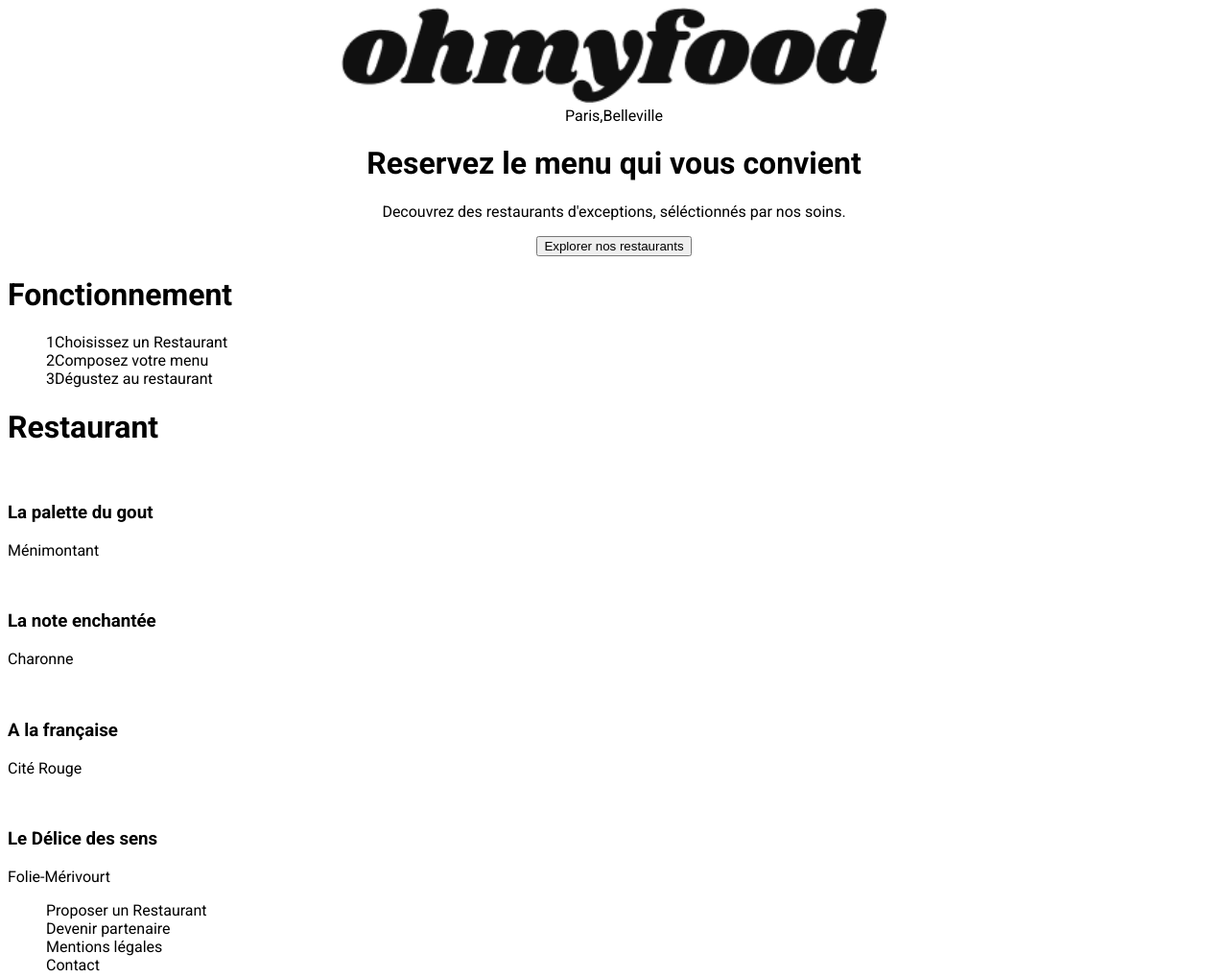
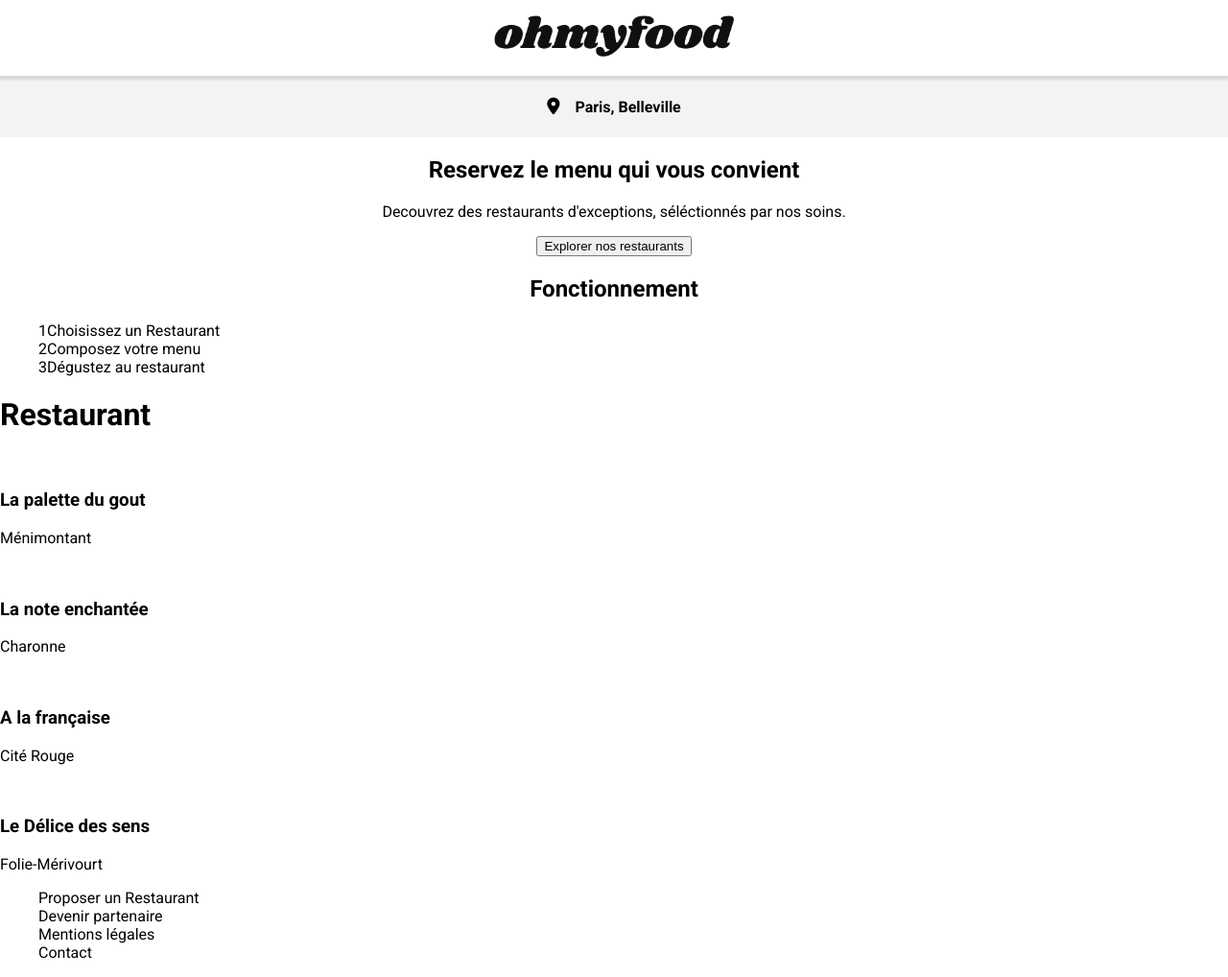
Before and after one commit to mohbens/MohamedBenselama_3_23022022, a plain HTML site: page index.html in a window 1280 px wide. Shown: the whole page at 96% size. Drawn offline with Linux system fonts and the light colour scheme.

Commit message:
plus de details en css

```diff
--- a/index.html
+++ b/index.html
@@ -4,11 +4,11 @@
     <link rel="preconnect" href="https://fonts.googleapis.com">
     <link rel="preconnect" href="https://fonts.gstatic.com" crossorigin>
     <link href="https://fonts.googleapis.com/css2?family=Raleway:wght@100;200;300;800&family=Roboto:wght@100;300;400;700&display=swap" rel="stylesheet">
-    <link rel="stylesheet" href="./publlic/style.css">
     <meta charset="UTF-8">
     <meta http-equiv="X-UA-Compatible" content="IE=edge">
     <meta name="viewport" content="width=device-width, initial-scale=1.0">
     <title>Document</title>
+    <script src="https://kit.fontawesome.com/3dcb519527.js" crossorigin="anonymous"></script>    <link rel="stylesheet" href="./publlic/style.css">
 </head>
 
 
@@ -17,14 +17,17 @@
 
     <header>
 
-        <div class="logo">
-            <img src="./src/images/logo/ohmyfood.png" alt="Logo ohmyfood">
+        <nav >
+            <img class="logo" src="./src/images/logo/ohmyfood.png" alt="Logo ohmyfood">
+        </nav>
 
-        </div>
+    </header>
 
+    <main>
+        <section class="firstSection">
             <div class="emplacement">
-            <div class="logo-map"></div>
-            <div class="ville">Paris,Belleville</div>
+                <i class="fas fa-map-marker-alt"></i>
+                <h4 class="ville">Paris, Belleville</h4>
             </div>
 
             <div class="description">
@@ -33,9 +36,7 @@
                 <button>Explorer nos restaurants</button>
             </div>
 
-    </header>
 
-    <main>
             <div class="steps">
                 <h1>Fonctionnement</h1>
                 <div>
@@ -58,7 +59,7 @@
                     </ul>
                 </div>
             </div>
-
+        </section>
 
 
         <div class="Restaurants">
--- a/publlic/style.css
+++ b/publlic/style.css
@@ -1,17 +1,43 @@
 body{
     font-family: 'Raleway', sans-serif;
 font-family: 'Roboto', sans-serif;
-}
-
-.logo{
-
-    width: 45%;
-    margin: auto;
+margin: 0px;
 }
 
 header{
     text-align: center;
+    box-shadow: 0 3px 3px 1px rgba(0, 0, 0, 0.116);
+    padding: 1rem 0;
+    position: relative;
 }
+
+.logo{
+        width: 45%;
+        max-width:250px;
+}
+
+.firstSection{
+    text-align: center;
+}
+
+
+.emplacement{
+    align-items: center;
+    justify-content: center;
+    display: flex;
+    gap: 1rem;
+    padding:1px;
+    background-color: #F3F3F3 ;
+}
+.emplacement i {
+    font-size:1.1rem ;
+}
+
+
+
+
+
+
 .steps{
     margin: auto;
 }
@@ -19,6 +45,6 @@ li{
     display: flex;
 }
 img{
-    width: 100%;
+
     object-fit: cover;
 }
```
Lines whose indentation alone changed are shown as unchanged.
